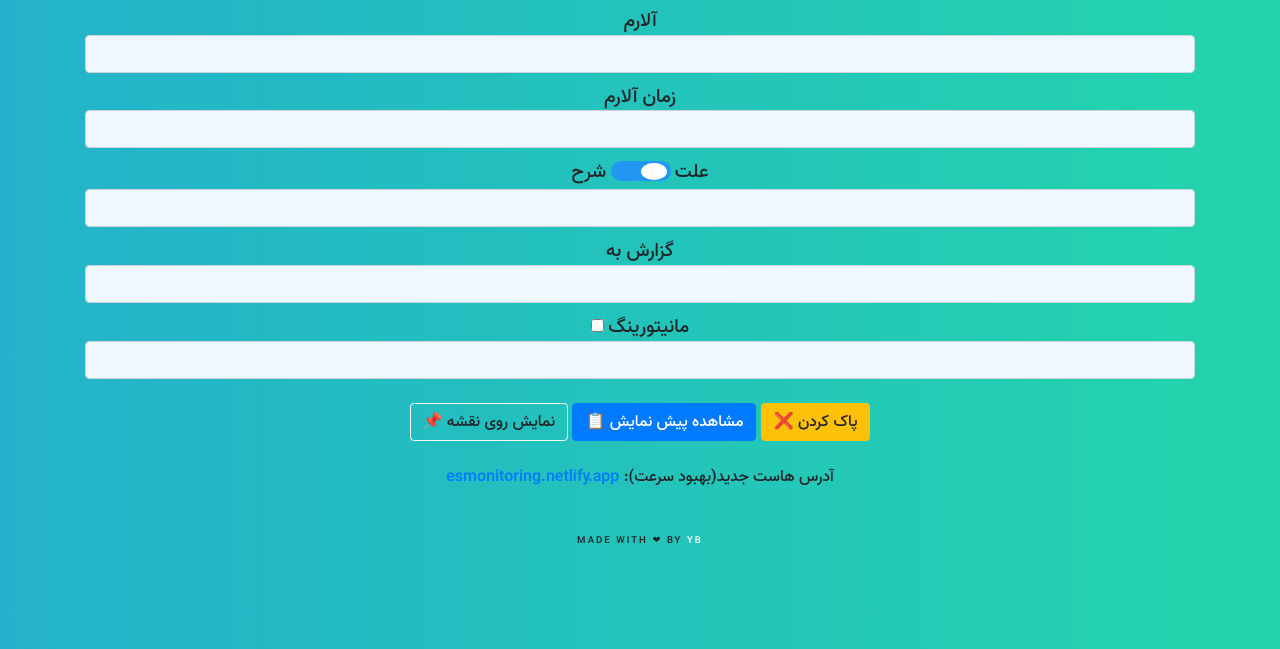
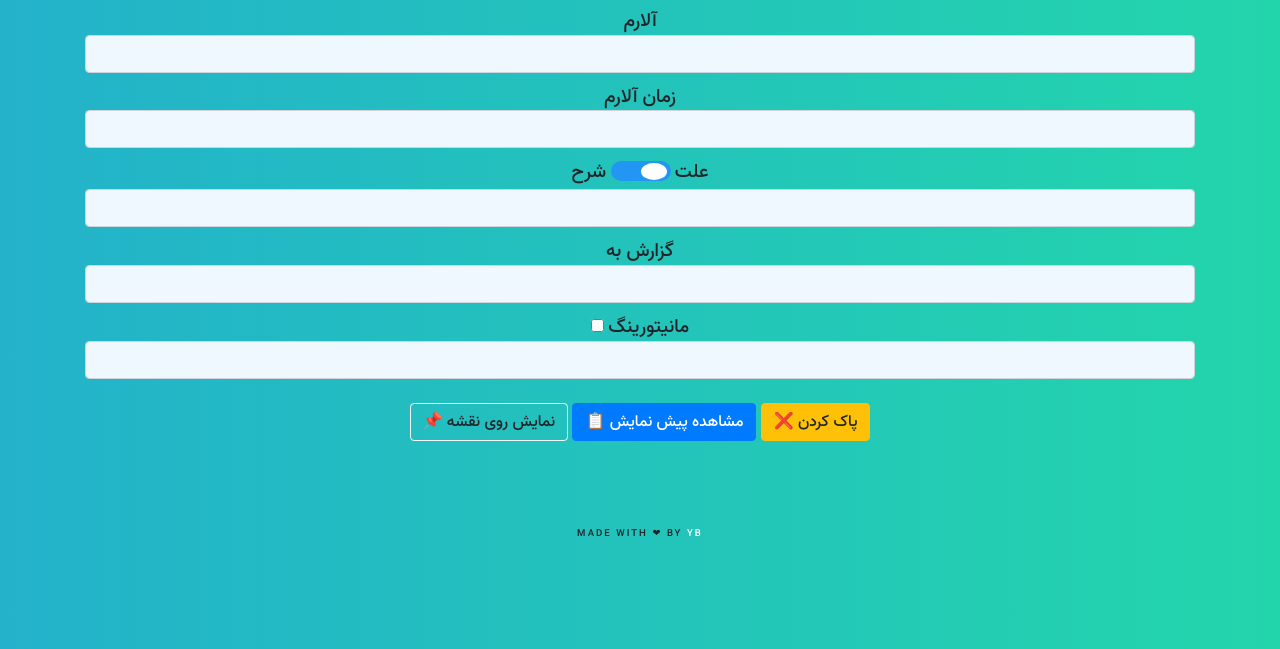
Before and after one commit to Sicario7/Alarmer, a website built with Parcel: page index.html in a window 1280 px wide. Shown: the part 151-800 px from the top of the page. Built offline with nearby package versions, Linux system fonts and the light colour scheme.

Commit message:
Revert "Informing about new hosting"
This reverts commit a61c48bec07778f7f953938cd047c9f04939916a.

```diff
--- a/index.html
+++ b/index.html
@@ -166,18 +166,12 @@
       </div>
     </div>
     <!-- ///////// -->
-    <br />
-
-    <p>
-      آدرس هاست جدید(بهبود سرعت):
-      <a href="https://esmonitoring.netlify.app/">esmonitoring.netlify.app</a>
-    </p>
 
     <footer>
-      <!-- <br /> -->
-      <!-- <br /> -->
-      <!-- <br /> -->
-      <!-- <br /> -->
+      <br />
+      <br />
+      <br />
+      <br />
       <br />
       <br />
       <p
```
